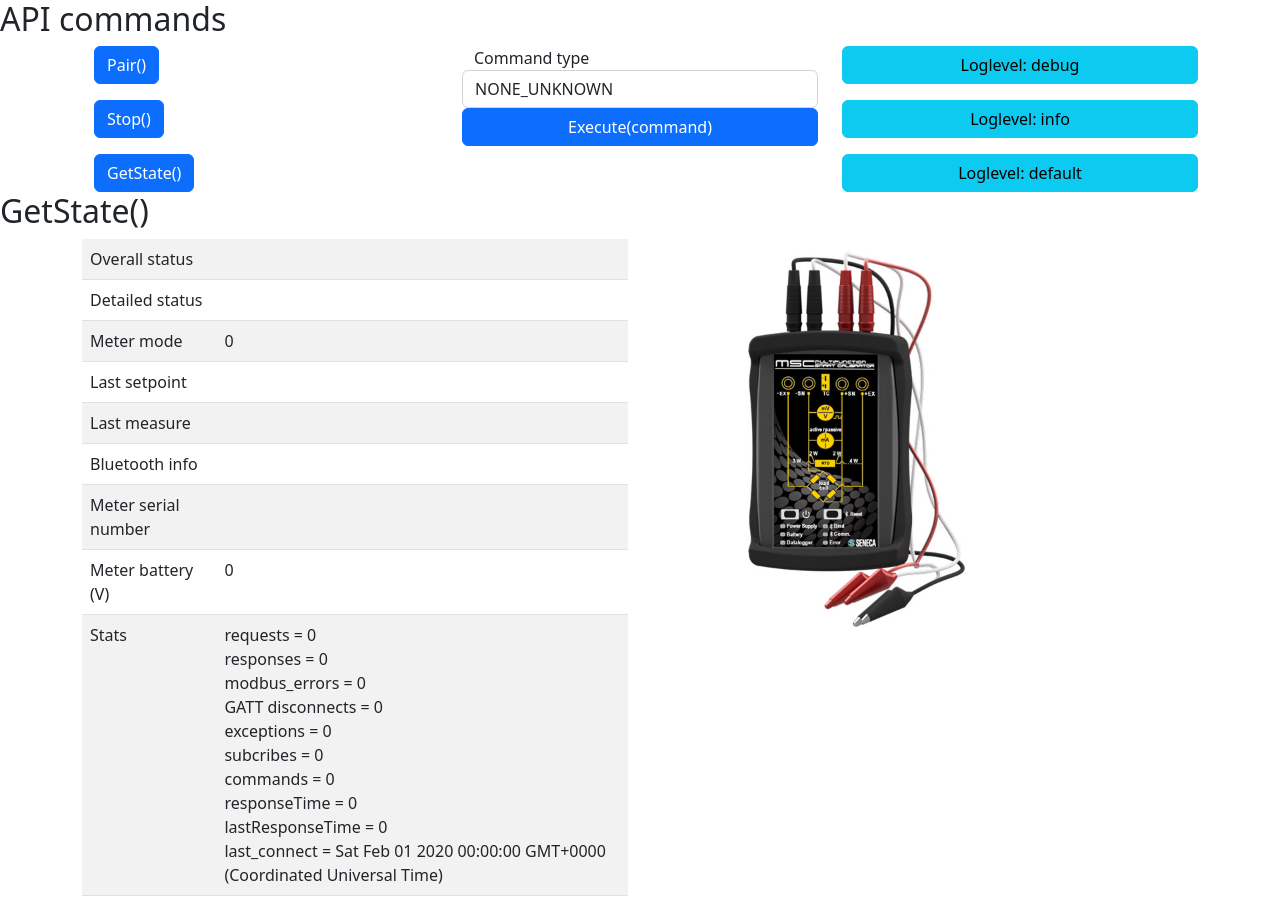
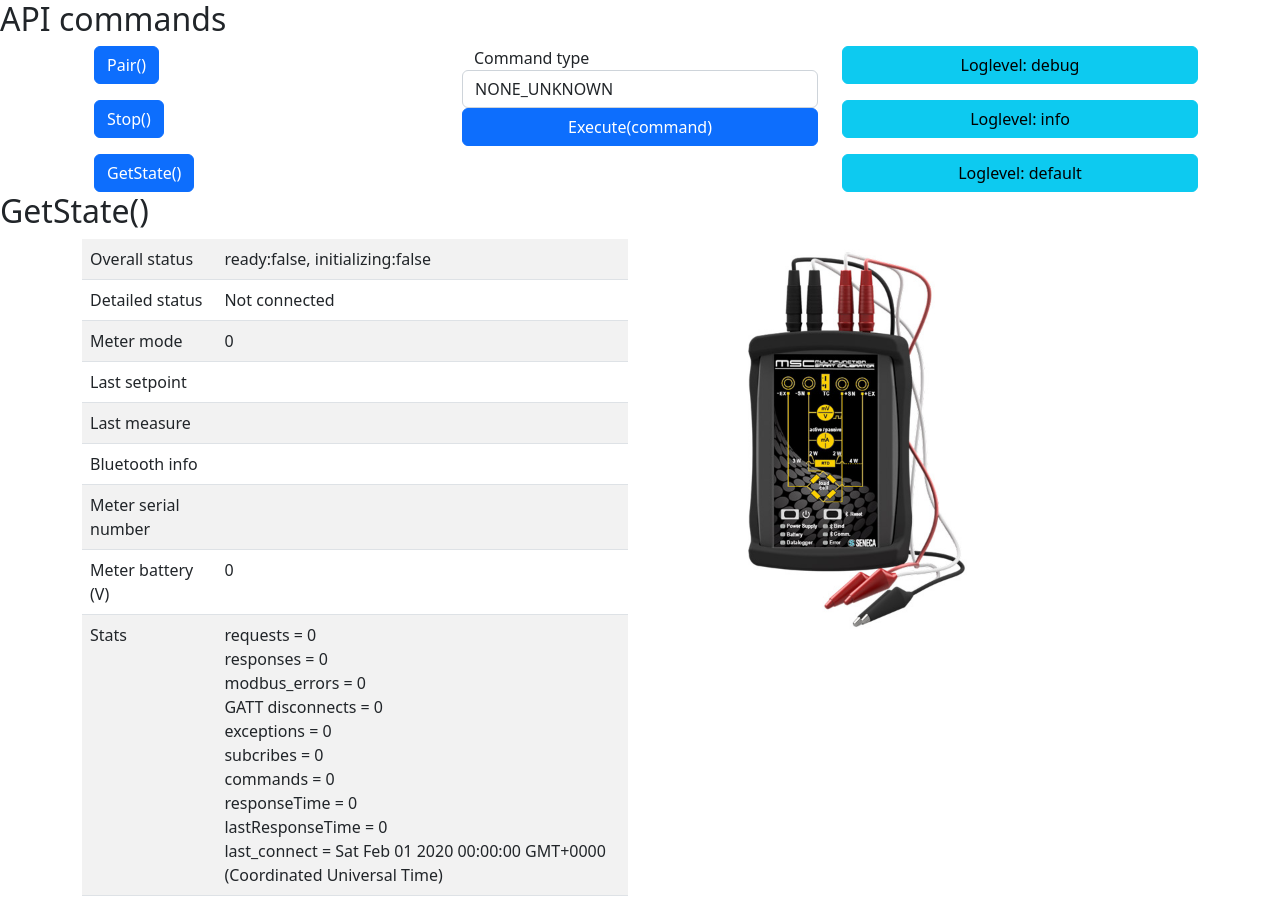
Before and after one commit to schneiderelectricsystemsitaly/bt-seneca-msc, a website: page index.html in a window 1280 px wide. Drawn offline with nearby package versions, Linux system fonts and the light colour scheme.

Commit message:
bugfix web demo page

```diff
--- a/index.html
+++ b/index.html
@@ -248,9 +248,9 @@
         }
         async function updateStatus() {
             var mstate = await MSC.GetState();
-            $("overall").text("ready:" + mstate.ready + ", initializing:" + mstate.initializing);
-            $("status").text(mstate.status);
-            $("sp").html(dumpArray(mstate.lastSetpoint));
+            $("#overall").text("ready:" + mstate.ready + ", initializing:" + mstate.initializing);
+            $("#status").text(mstate.status);
+            $("#sp").html(dumpArray(mstate.lastSetpoint));
             $("#meas").html(dumpArray(mstate.lastMeasure));
             $("#btinfo").text(mstate.deviceName);
             $("#serial").text(mstate.deviceSerial);
```
